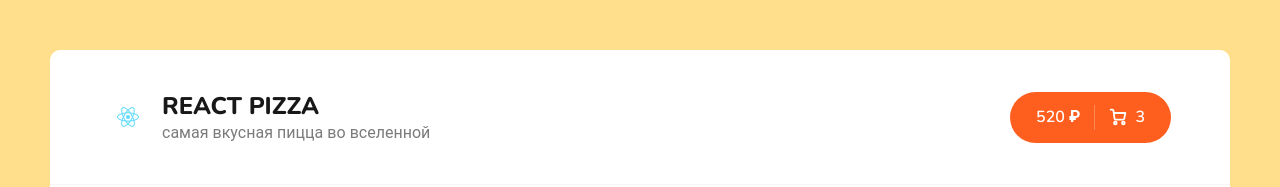
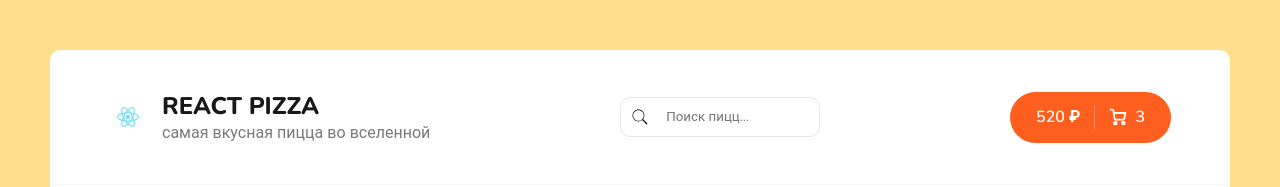
Before and after one commit to valve01/react-app, a React (Create React App) app: page / in a window 1280 px wide. Shown: the top 187 px of the page. Built offline with nearby package versions, Linux system fonts and the light colour scheme; no server answers.

Commit message:
форма поиска

```diff
--- a/src/App.jsx
+++ b/src/App.jsx
@@ -1,10 +1,11 @@
 import React from 'react';
-import { Link, Route, Routes } from 'react-router-dom';
+import { Route, Routes } from 'react-router-dom';
 
 import Header from './components/Header';
 import Home from './pages/Home';
 import NotFound from './pages/NotFound';
 import Cart from './pages/Cart';
+
 // Можно просто прописать путь до папки, без указания файла, но при условии, что файл будет называться index.jsx/index.js
 
 import './scss/app.scss';
--- a/src/components/Header.jsx
+++ b/src/components/Header.jsx
@@ -1,10 +1,11 @@
 import logo from '../assets/img/logo.svg';
 import { Link } from 'react-router-dom';
+import Search from './Search';
 // Чтобы воспользоваться роутером без перезагрузки страницы целиком-импоритруем Link из react-router-dom
 // Теперь оборачиваем элемент, по которому мы ожидаем клик в компонент Link
-{
-	/*<Link to="/">...</Link> */
-}
+
+/*<Link to="/">...</Link> */
+
 // Теперь переход на / происходит без перезагрузки страницы
 
 // Сделаем то же самое для /cart
@@ -26,7 +27,9 @@ function Header() {
 							<p>самая вкусная пицца во вселенной</p>
 						</div>
 					</div>
+
 				</Link>
+				<Search />
 				<div className="header__cart">
 					<Link
 						to="/cart"
--- /dev/null
+++ b/src/components/Search/Search.module.scss
@@ -0,0 +1,27 @@
+.root {
+	position: relative;
+}
+.icon {
+	width: 20px;
+	position: absolute;
+	top: 10px;
+	left: 10px;
+}
+.input {
+	padding: 10px;
+	width: 200px;
+	border-radius: 10px;
+	border: solid 1px rgba(128, 128, 128, 0.2);
+	transition: all ease-in-out 0.5s;
+	&:focus {
+		width: 300px;
+		border: solid 1px rgb(128, 128, 128);
+		.icon {
+			display: none;
+		}
+	}
+	&::placeholder {
+		padding-left: 35px;
+	}
+
+}
--- /dev/null
+++ b/src/components/Search/index.jsx
@@ -0,0 +1,23 @@
+import React from 'react';
+import styles from './Search.module.scss';
+import searchLogo from '../../assets/img/search.svg';
+
+const Search = () => {
+	return (
+		<div className={styles.root}>
+			<img
+				className={styles.icon}
+				src={searchLogo}
+				alt="searcLogo"
+			/>
+
+			<input
+				className={styles.input}
+				type="text"
+				placeholder="Поиск пицц..."
+			/>
+		</div>
+	);
+};
+
+export default Search;
```
Also changed, not shown: src/assets/img/search.svg (added), 1 other file (tests, documents, lock files or other folders).
